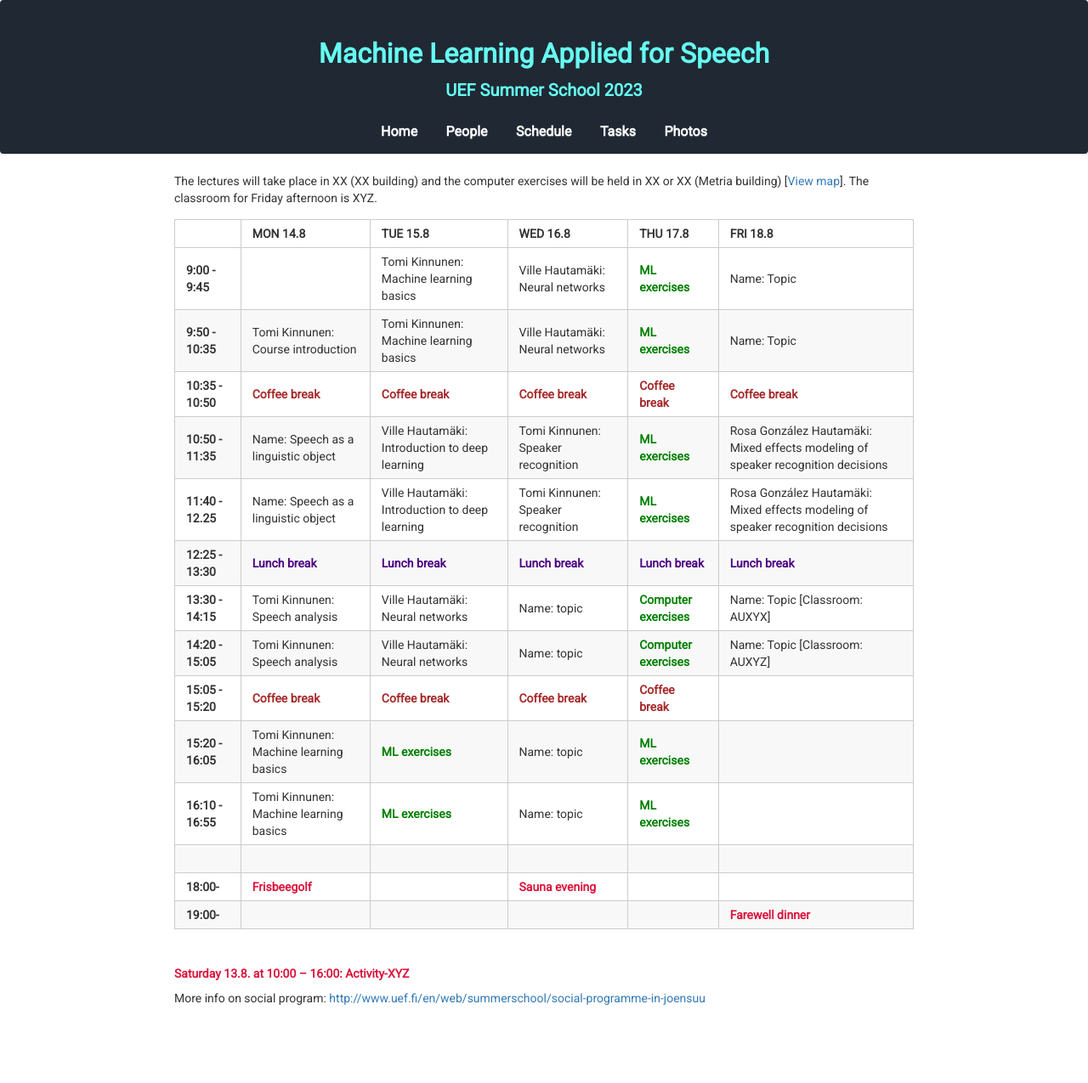
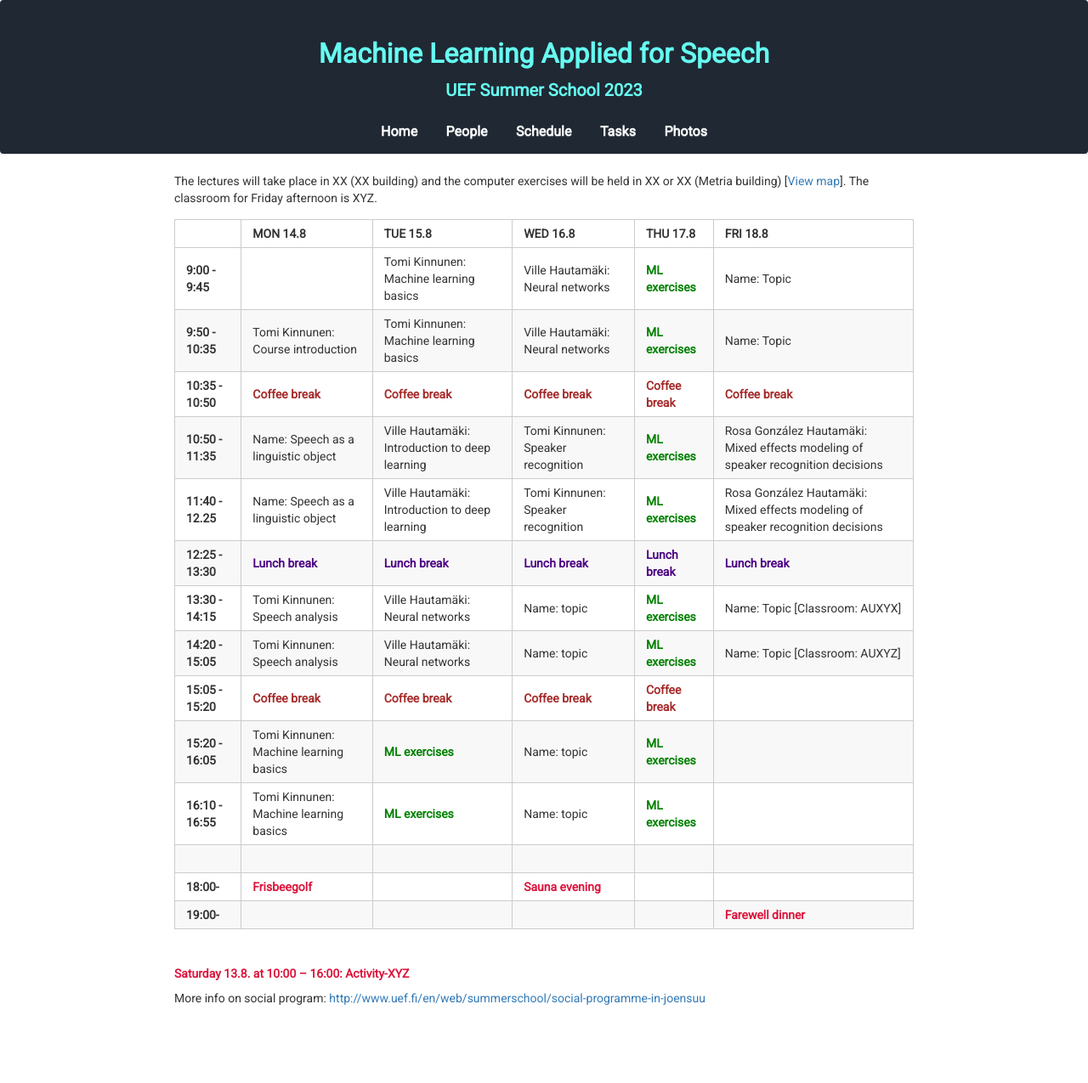
Before and after one commit to vpspeech/summerschool2023, a Jekyll site: the page built from schedule.md, in a window 1280 px wide. Shown: the whole page at 85% size. Built offline with Jekyll 4.4.1, drawn with Linux system fonts in a browser that asks for light colours; nearby versions of some CDN libraries.

Commit message:
Update schedule.md

```diff
--- a/schedule.md
+++ b/schedule.md
@@ -13,8 +13,8 @@ The lectures will take place in XX (XX building) and the computer exercises will
 | **10:50 - 11:35** | Name: Speech as a linguistic object             | Ville Hautamäki: Introduction to deep learning                | Tomi Kinnunen: Speaker recognition                     | <span style="color:green">**ML exercises**</span> | Rosa González Hautamäki: Mixed effects modeling of speaker recognition decisions |
 | **11:40 - 12.25** | Name: Speech as a linguistic object             | Ville Hautamäki: Introduction to deep learning                | Tomi Kinnunen: Speaker recognition                     | <span style="color:green">**ML exercises**</span> | Rosa González Hautamäki: Mixed effects modeling of speaker recognition decisions |
 | **12:25 - 13:30** | <span style="color:indigo">**Lunch break**</span> | <span style="color:indigo">**Lunch break**</span>       | <span style="color:indigo">**Lunch break**</span> | <span style="color:indigo">**Lunch break**</span>       | <span style="color:indigo">**Lunch break**</span>   |
-| **13:30 - 14:15** | Tomi Kinnunen: Speech analysis                         | Ville Hautamäki: Neural networks                              | Name: topic                | <span style="color:green">**Computer exercises**</span> | Name: Topic [Classroom: AUXYX]  |
-| **14:20 - 15:05** | Tomi Kinnunen: Speech analysis                         | Ville Hautamäki: Neural networks                              | Name: topic                 | <span style="color:green">**Computer exercises**</span> | Name: Topic [Classroom: AUXYZ]  |
+| **13:30 - 14:15** | Tomi Kinnunen: Speech analysis                         | Ville Hautamäki: Neural networks                              | Name: topic                | <span style="color:green">**ML exercises**</span> | Name: Topic [Classroom: AUXYX]  |
+| **14:20 - 15:05** | Tomi Kinnunen: Speech analysis                         | Ville Hautamäki: Neural networks                              | Name: topic                 | <span style="color:green">**ML exercises**</span> | Name: Topic [Classroom: AUXYZ]  |
 | **15:05 - 15:20** | <span style="color:brown">**Coffee break**</span> | <span style="color:brown">**Coffee break**</span>       | <span style="color:brown">**Coffee break**</span> | <span style="color:brown">**Coffee break**</span>       |  |
 | **15:20 - 16:05** | Tomi Kinnunen: Machine learning basics                 | <span style="color:green">**ML exercises**</span> | Name: topic                                               | <span style="color:green">**ML exercises**</span> |   |
 | **16:10 - 16:55** | Tomi Kinnunen: Machine learning basics                 | <span style="color:green">**ML exercises**</span> | Name: topic                                               | <span style="color:green">**ML exercises**</span> |   |
```
